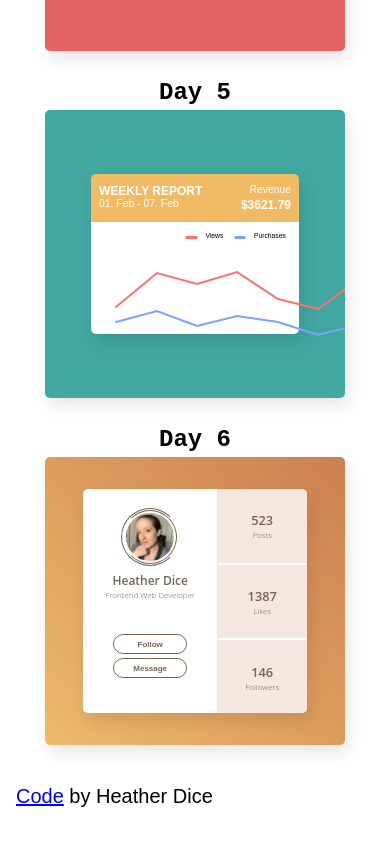
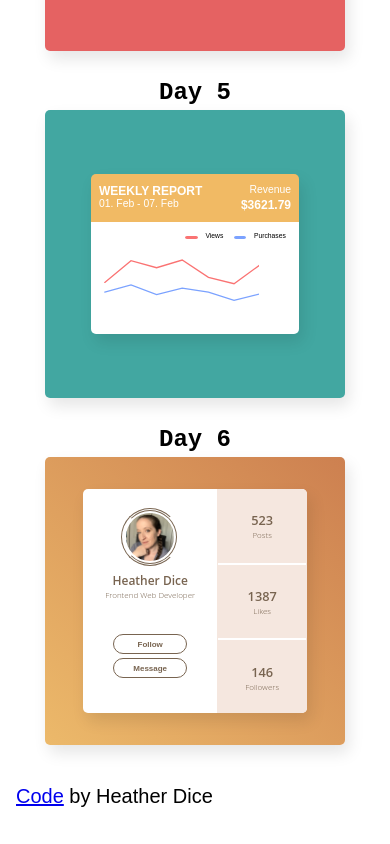
Before and after one commit to heatherdice/100_days_css, a React (Create React App) app: page / in a window 390 px wide. Shown: the part 2390-3234 px from the top of the page. Built offline with nearby package versions, Linux system fonts and the light colour scheme.

Commit message:
Improving responsiveness of svg (chart lines in day 5)

```diff
--- a/src/components/days/Day5.js
+++ b/src/components/days/Day5.js
@@ -29,7 +29,7 @@ export default function Day5() {
 
                 {/* chart */}
                 <div className="chart-lines">
-                    <svg>
+                    <svg viewBox="0 0 250 200">
                         <polyline points="9,46 50,12 90,23 130,11 171,38 211,48 251,19" className="red-line" />
                         <polyline points="9,61 50,50 90,65 130,55 171,61 211,74 251,64" className="blue-line" />
                     </svg>
--- a/src/styles/dayStyles/Day5.css
+++ b/src/styles/dayStyles/Day5.css
@@ -98,6 +98,11 @@
 	stroke: #7BA2FF;
 }
 
+svg {
+	width: 100%;
+	height: auto;
+}
+
 @media (max-width: 945px) {
 	.chart-container {
 		width: 10em;
@@ -121,6 +126,11 @@
 	.view-purchase {
 		margin-top: 12em;
 	}
+	.chart-lines {
+		height: 3em;
+		width: 10em;
+		padding: 0.5em 0.5em 0 0em;
+	}
 }
 
 /* mobile styling */
```
